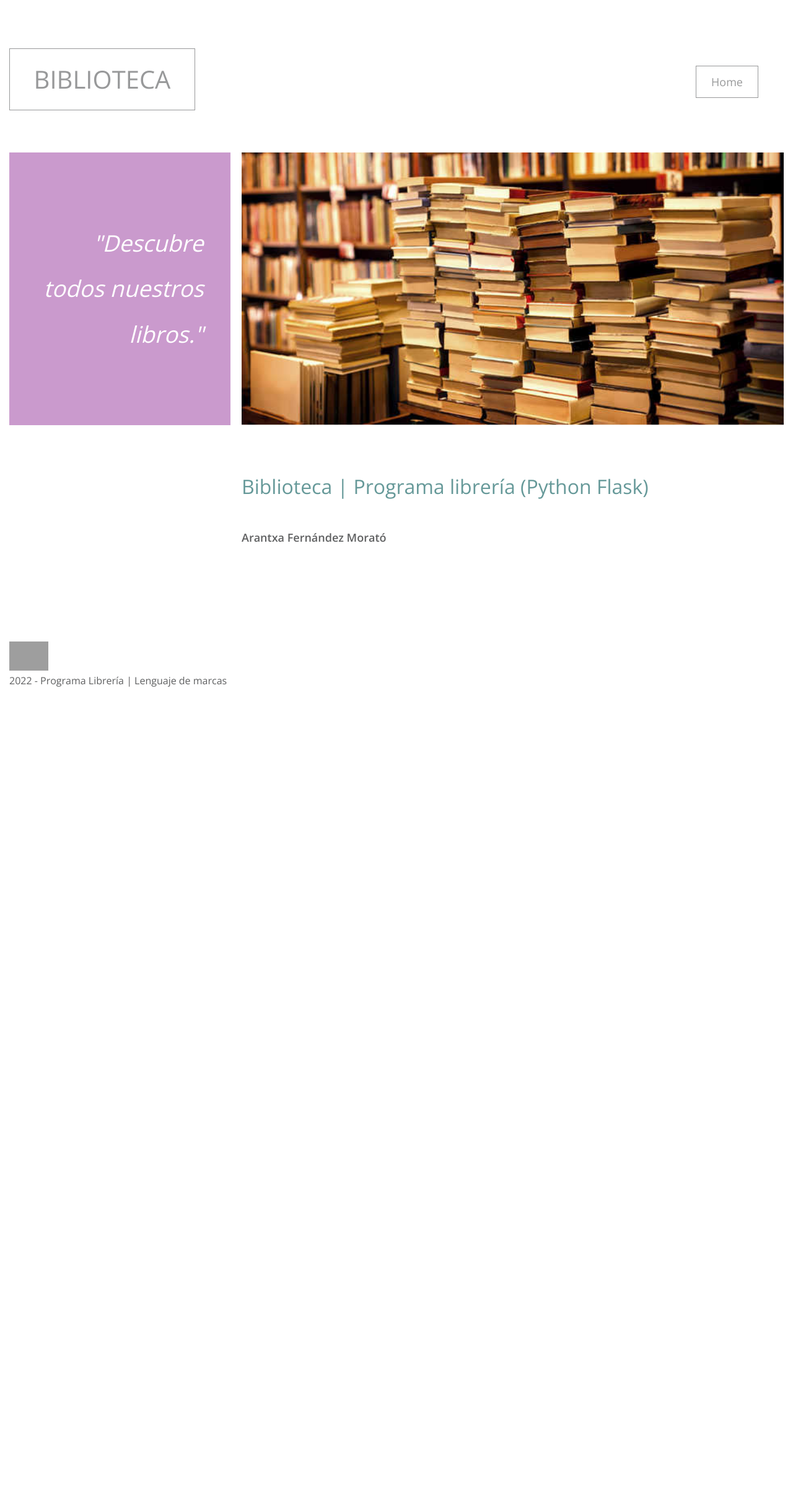
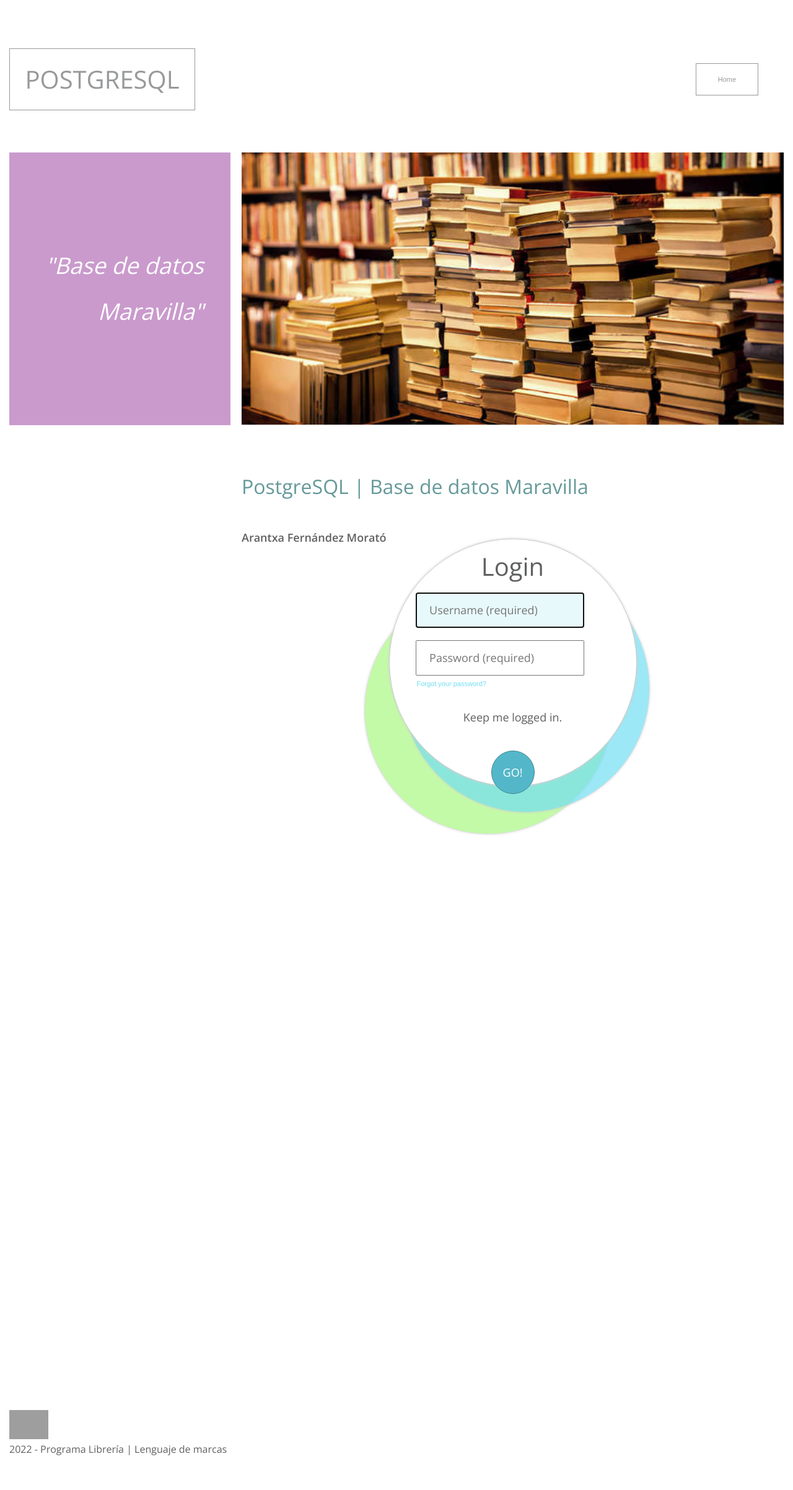
Before and after one commit to afermor8/app-postgresql, a Flask app: template templates/index.html in a window 1280 px wide. Shown: the whole page at 62% size. Before the commit the page ends 1108 px from the top, so only its background shows below. Run offline with Flask 2, Linux system fonts and the light colour scheme; the template is opened without the code that fills it, so the values that code supplies are empty; some libraries are stand-ins or nearby versions; grey boxes are pictures that could not be loaded.

Commit message:
Cambios en index, añadido login y css

```diff
--- /dev/null
+++ b/static/css/login.css
@@ -0,0 +1,130 @@
+* {
+  box-sizing:border-box;
+}
+$font-stack: 14px Helvetica, sans-serif;
+$primary-color: #666;
+
+main {
+  width:50em;
+  margin:0 auto;
+}
+
+form {
+  z-index:999;
+  font: $font-stack;
+  color: $primary-color;
+  margin:20px auto;
+  width: 400px;
+  height: 400px;
+  border: 1px solid #cecece;
+  border-radius: 50%;
+  padding:20px;
+  display:grid;
+  box-shadow:0px 0px 4px #cecece;
+  justify-items:center;
+  position:relative;
+  background:#fff;
+  top:-27em;
+}
+
+
+label {
+  margin:0 0 10px 0;
+}
+
+input[type="text"], input[type="password"], {
+  height:45px;
+  width:100%;
+  padding:5px;
+  border:0;
+  border-bottom:1px solid #ccc;
+  outline:none;
+}
+
+.forgot-text,
+a,
+a:link,
+a:hover,
+a:active {
+  font:11px sans-serif;
+  color:#71def2;
+  margin:7px 0 15px 3px;
+  text-decoration:none;
+}
+
+a:hover {
+  transition:color .25s ease-in-out;
+  text-decoration:underline;
+  color:#3d828e;
+}
+
+input:focus {
+  background: #e8f9fc;
+  transition: all .15s ease-in-out;
+}
+
+
+.keep-logged-in {
+  width:100%;
+  text-align:center;
+}
+
+
+input[type="submit"] {
+  width: 70px;
+  height:70px;
+  border-radius:100px;
+  border:1px solid #3d828e;
+  background:#54b7c9;
+  margin:0 auto;
+  color: #fff;
+  text-transform:uppercase;
+  margin-top: 20px;
+  padding:0;
+  justify-items:center;
+}
+
+input[type="submit"]:hover {
+  background:#71def2;
+  transition:all .15s ease-in-out;
+  cursor: pointer;
+}
+
+input[type="submit"]:focus {
+  font-weight:bold;
+  background:#71def2;
+  width: 90px;
+  transition: all .25s ease-in;
+}
+
+form div {
+  width:90%;
+  margin:10px 0;
+
+}
+.circle {
+  width: 400px;
+  height: 400px;
+  border: 1px solid #cecece;
+  border-radius: 50%;
+  padding:20px;
+  display:grid-inline;
+  box-shadow:0px 0px 4px #cecece;
+  position:relative;
+}
+
+.circle-lime {
+  z-index:1;
+  background:#A8F781;
+  top:.6em;
+  left:11em;
+  filter: opacity(70%);
+}
+
+.circle-aqua {
+  z-index:2;
+  background:#71def2;
+  left:14.4em;
+  top:-48em;
+  filter: opacity(70%);
+}
--- a/templates/base.html
+++ b/templates/base.html
@@ -10,6 +10,7 @@
     <link rel="stylesheet" href="{{ url_for('static', filename='css/all.min.css') }}" />
     <link rel="stylesheet" href="{{ url_for('static', filename='css/bootstrap.min.css') }}" />
     <link rel="stylesheet" href="{{ url_for('static', filename='css/templatemo-style.css') }}" />
+    <link rel="stylesheet" href="{{ url_for('static', filename='css/login.css') }}" />
   </head>
   <body>
     <div class="container-fluid">
@@ -17,7 +18,7 @@
         <div class="col-lg-4 col-10">
           <div class="tm-brand-container">
             <div class="tm-brand-texts">
-              <h1 class="text-uppercase tm-brand-name">Biblioteca</h1>
+              <h1 class="text-uppercase tm-brand-name">PostgreSQL</h1>
             </div>
           </div>
         </div>
@@ -53,7 +54,7 @@
         <div class="col-12 tm-page-cols-container">
           <div class="tm-page-col-left tm-welcome-box tm-bg-primary">
             <p class="tm-welcome-text">
-              <em>"Descubre todos nuestros libros."</em>
+              <em>"Base de datos Maravilla"</em>
             </p>
           </div>
           <div class="tm-page-col-right">
--- a/templates/index.html
+++ b/templates/index.html
@@ -6,21 +6,32 @@
   <div class="col-12 tm-page-cols-container">
     <div class="tm-page-col-right">
       <h2 class="tm-text-secondary tm-mb-5">
-      Biblioteca | Programa librería (Python Flask)
+      PostgreSQL | Base de datos Maravilla
       </h2>
       <p class="tm-mb-6">
       <strong>Arantxa Fernández Morató</strong>
       </p>
-      <ul class="mb-0">
-          {% for libro in libros %}
-            {% if libro.isbn %}
-              <li><a href="/libro/{{libro.isbn}}">{{libro.title}}</a></li>
-            {% else %}
-              <li><a href="/">{{libro.title}} (No tiene ISBN)</a></li>
-            {% endif %}
-            <br>
-          {% endfor %}
-      </ul>
+      <main>
+        <div class="circle circle-lime"></div>
+        <form action="" method="get">
+            <h1>Login</h1>
+            <div>
+              <label for="username"></label>
+              <input type="text" name="username" id="username" placeholder="Username (required)" autofocus required>
+            </div>
+             <div>
+              <label for=""></label>
+              <input type="password" name="password" id="password" placeholder="Password (required)" required>
+              <p class="forgot-text"><a href="">Forgot your password?</a></p>
+            </div>
+            <div class="keep-logged-in">
+              <input type="checkbox" value="Go!"></input>
+              <label>Keep me logged in.</label>
+            </div>
+          <input type="submit" value="Go!"></input>
+          </form>
+        <div class="circle circle-aqua"></div>
+      </main>
     </div>
   </div>
 </section>
```
